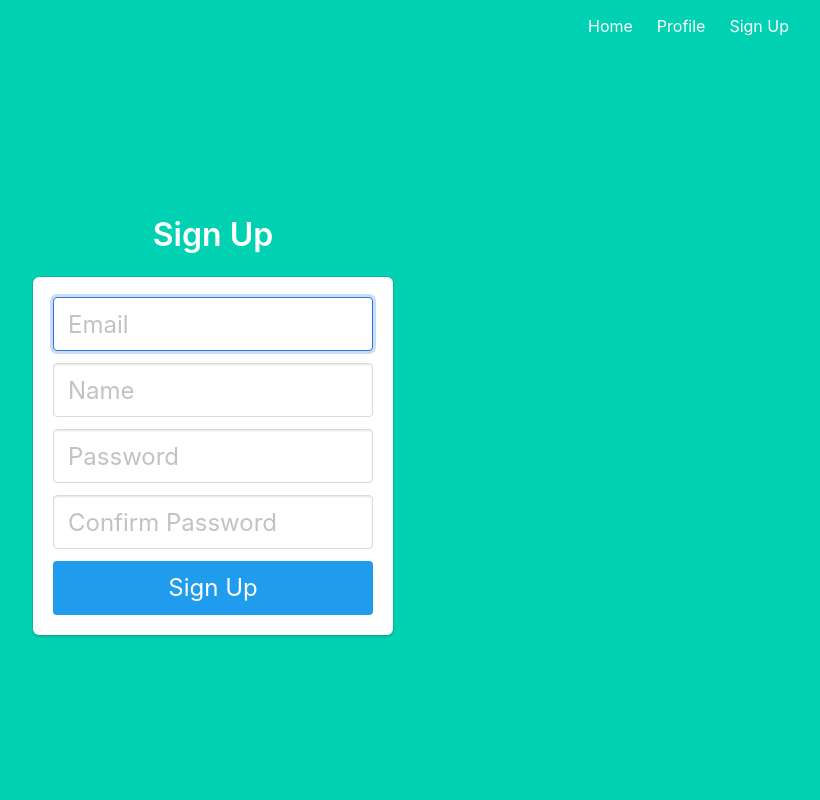
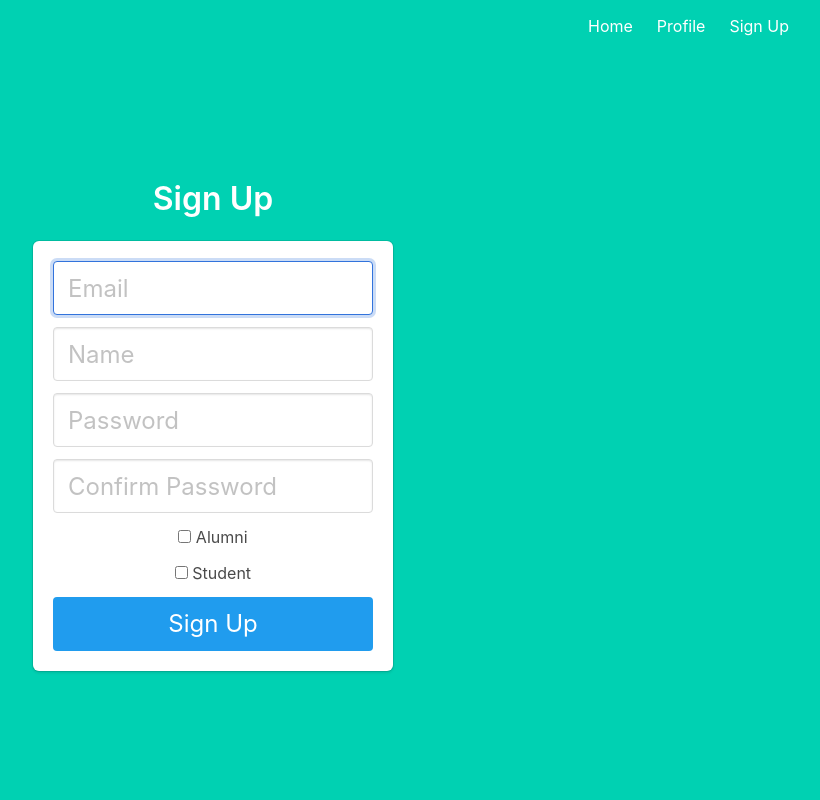
Before and after one commit to bywang7/code4good, a Python web app: template flask/templates/signup.html in a window 1280 px wide. Shown: the whole page, without its empty margins (427-1247 px from the left). Run offline with Jinja, Linux system fonts and the light colour scheme; the template is opened without the code that fills it, so the values that code supplies are empty.

Commit message:
Added roles

```diff
--- a/flask/templates/signup.html
+++ b/flask/templates/signup.html
@@ -27,7 +27,18 @@
 		    <input class = "input is-large" type = "password" name = "password" placeholder = "Confirm Password">
 		</div>
 	    </div>
-
+        <div class="field">
+            <label class="checkbox">
+                <input type="checkbox">
+                Alumni
+            </label>
+        </div>
+        <div class="field">
+            <label class="checkbox">
+                <input type="checkbox">
+                Student
+            </label>
+        </div>
             <button class="button is-block is-info is-large is-fullwidth">Sign Up</button>
         </form>
     </div>
```
